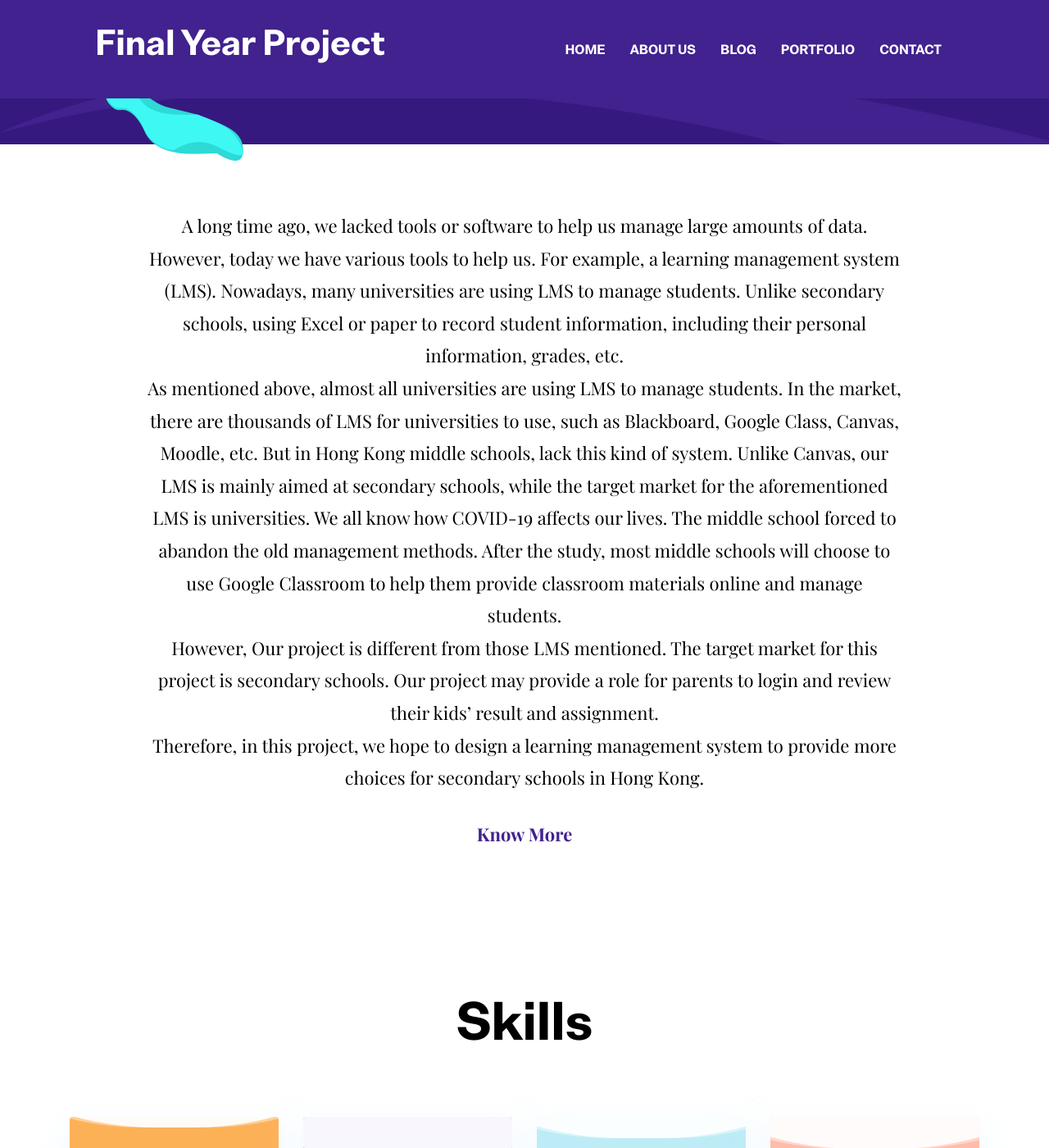
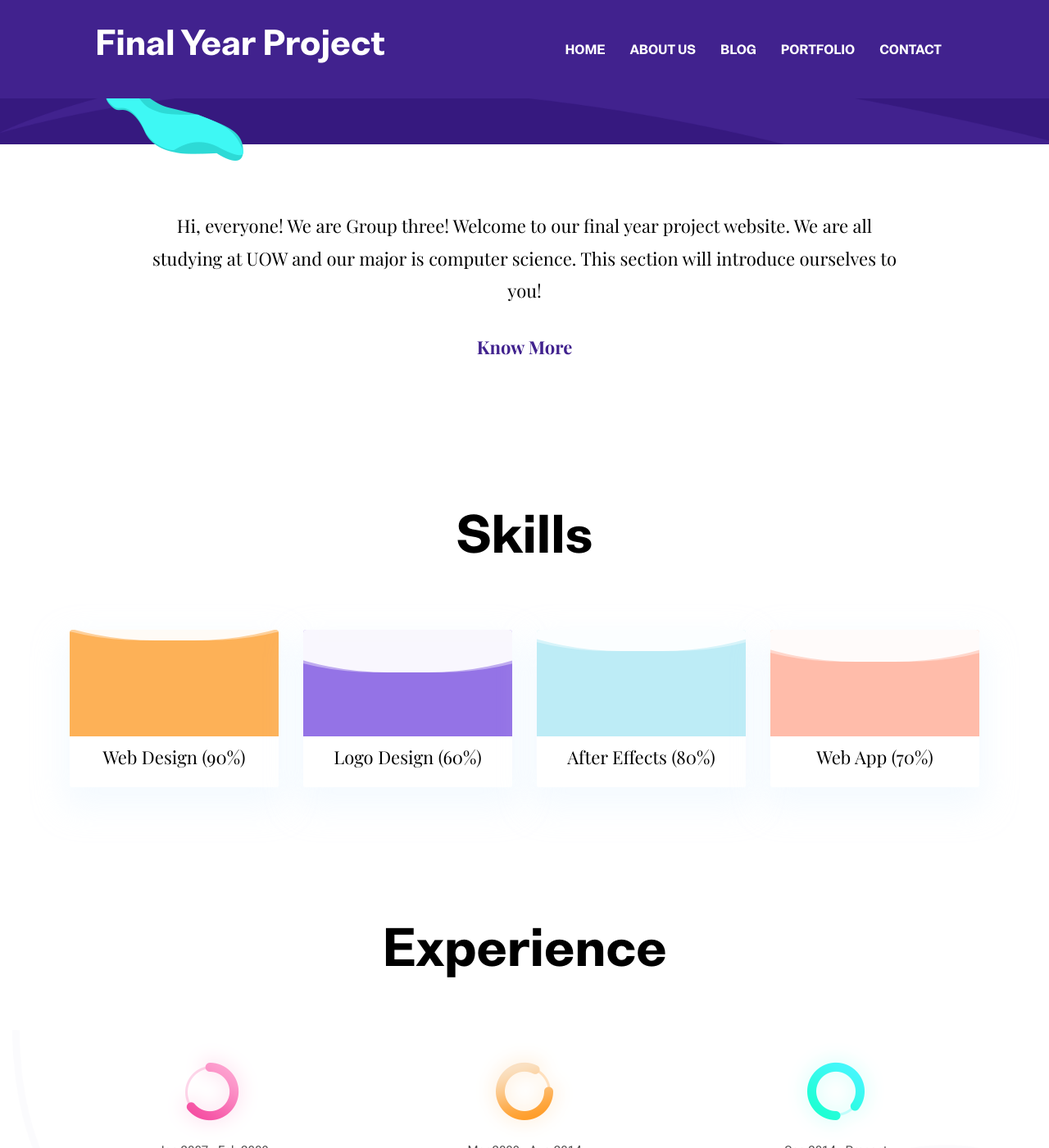
Before and after one commit to RyanL-29/FinalYearProjectWeb, a Jekyll site: the page built from index.html, in a window 1280 px wide and 1400 px high, scrolled down 772 px. Shown: the whole window at 82% size. Built offline with Jekyll 4.4.1, drawn with Linux system fonts in a browser that asks for light colours.

Commit message:
Update settings.yml

```diff
--- a/_data/settings.yml
+++ b/_data/settings.yml
@@ -52,10 +52,7 @@ social:
 
 # About Section
 blurb:
- A long time ago, we lacked tools or software to help us manage large amounts of data. However, today we have various tools to help us. For example, a learning management system (LMS). Nowadays, many universities are using LMS to manage students. Unlike secondary schools, using Excel or paper to record student information, including their personal information, grades, etc. <br>
- As mentioned above, almost all universities are using LMS to manage students. In the market, there are thousands of LMS for universities to use, such as Blackboard, Google Class, Canvas, Moodle, etc. But in Hong Kong middle schools, lack this kind of system. Unlike Canvas, our LMS is mainly aimed at secondary schools, while the target market for the aforementioned LMS is universities. We all know how COVID-19 affects our lives. The middle school forced to abandon the old management methods. After the study, most middle schools will choose to use Google Classroom to help them provide classroom materials online and manage students. <br>
- However, Our project is different from those LMS mentioned. The target market for this project is secondary schools. Our project may provide a role for parents to login and review their kids’ result and assignment. <br>
- Therefore, in this project, we hope to design a learning management system to provide more choices for secondary schools in Hong Kong.
+    Hi, everyone! We are Group three! Welcome to our final year project website. We are all studying at UOW and our major is computer science. This section will introduce ourselves to you!<br>
 
 
 blurb-btn-link: '/FinalYearProjectWeb/about'
```
